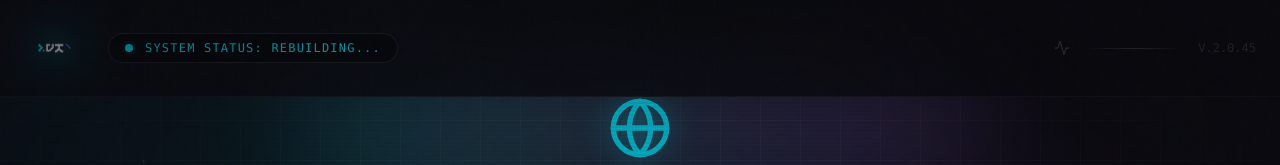
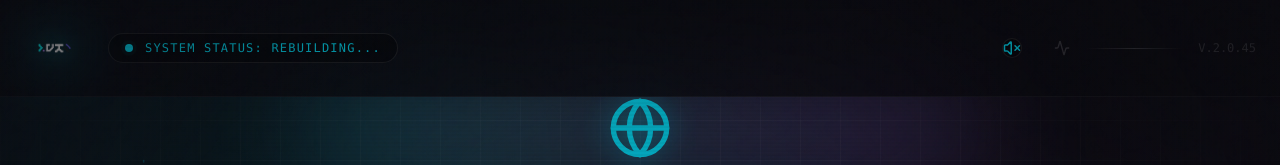
Before and after one commit to AhmadTchnology/Futuristic-Puzzle-Game-UI-For-UtopiaTech, a React (Vite) app: page / in a window 1280 px wide. Shown: the top 165 px of the page. Built offline with nearby package versions, Linux system fonts and the light colour scheme.

Commit message:
Added Background Music

```diff
--- a/package.json
+++ b/package.json
@@ -1,4 +1,3 @@
-
 {
       "name": "Futuristic Puzzle Game UI",
       "version": "0.1.0",
@@ -51,6 +50,8 @@
       },
       "devDependencies": {
             "@types/node": "^20.10.0",
+            "@types/react": "^19.2.7",
+            "@types/react-dom": "^19.2.3",
             "@vitejs/plugin-react-swc": "^3.10.2",
             "vite": "6.3.5"
       },
--- /dev/null
+++ b/src/components/game/BackgroundMusic.tsx
@@ -0,0 +1,50 @@
+import React, { useState, useRef, useEffect } from 'react';
+import { Volume2, VolumeX } from 'lucide-react';
+import musicFile from '../../assets/minimal-tech-background-music.mp3';
+
+export const BackgroundMusic: React.FC = () => {
+  const [isPlaying, setIsPlaying] = useState(false);
+  const audioRef = useRef<HTMLAudioElement | null>(null);
+
+  useEffect(() => {
+    // Initialize audio
+    audioRef.current = new Audio(musicFile);
+    audioRef.current.loop = true;
+    audioRef.current.volume = 0.5; // Start at 50% volume
+
+    // Cleanup
+    return () => {
+      if (audioRef.current) {
+        audioRef.current.pause();
+        audioRef.current = null;
+      }
+    };
+  }, []);
+
+  const togglePlay = () => {
+    if (audioRef.current) {
+      if (isPlaying) {
+        audioRef.current.pause();
+      } else {
+        audioRef.current.play().catch(error => {
+          console.error("Audio playback failed:", error);
+        });
+      }
+      setIsPlaying(!isPlaying);
+    }
+  };
+
+  return (
+    <button
+      onClick={togglePlay}
+      className="flex items-center justify-center w-10 h-10 rounded-full border border-white/10 bg-black/40 text-[#00E6FF] hover:bg-[#00E6FF]/10 hover:border-[#00E6FF]/50 transition-all duration-300 group"
+      aria-label={isPlaying ? "Mute Music" : "Play Music"}
+    >
+      {isPlaying ? (
+        <Volume2 size={18} className="drop-shadow-[0_0_5px_rgba(0,230,255,0.5)]" />
+      ) : (
+        <VolumeX size={18} className="opacity-70 group-hover:opacity-100" />
+      )}
+    </button>
+  );
+};
--- a/src/components/game/Header.tsx
+++ b/src/components/game/Header.tsx
@@ -1,5 +1,6 @@
 import React from 'react';
 import { Activity } from 'lucide-react';
+import { BackgroundMusic } from './BackgroundMusic';
 import exampleImage from 'figma:asset/0298e19d3ed89925d39517ac594ea1b7d707bbbf.png';
 
 export const Header: React.FC = () => {
@@ -30,6 +31,8 @@ export const Header: React.FC = () => {
 
       {/* Decorative Top Elements */}
       <div className="flex items-center gap-4 text-white/20">
+        <BackgroundMusic />
+        <div className="h-8 w-px bg-white/10 mx-2" /> {/* Separator */}
         <Activity size={16} />
         <div className="h-px w-24 bg-gradient-to-r from-transparent via-white/20 to-transparent" />
         <span className="font-mono text-xs">V.2.0.45</span>
--- /dev/null
+++ b/src/vite-env.d.ts
@@ -0,0 +1,6 @@
+/// <reference types="vite/client" />
+
+declare module "*.mp3" {
+    const src: string;
+    export default src;
+}
```
Also changed, not shown: tsconfig.json (added, +33 -0 lines), tsconfig.node.json (added, +12 -0 lines), 2 other files (tests, documents, lock files or other folders). Lines whose indentation alone changed are shown as unchanged.
